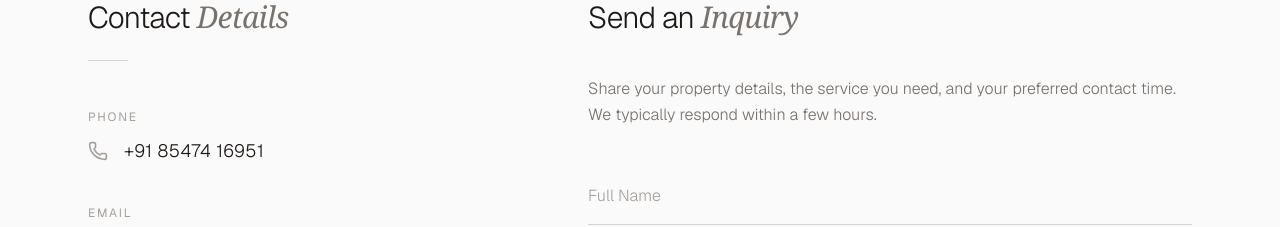
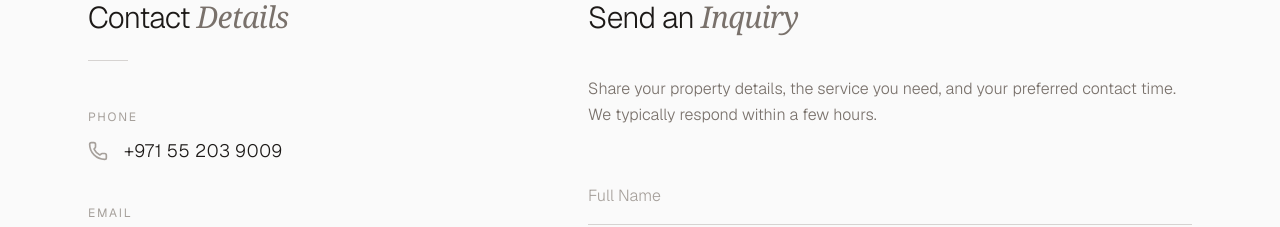
Before and after one commit to ownthesite/shaheen-flowers-website, a Next.js app: page /contact in a window 1280 px wide. Shown: the part 1100-1327 px from the top of the page. Built offline with nearby package versions, Linux system fonts and the light colour scheme; no server answers.

Commit message:
contact-no

```diff
--- a/app/contact/page.tsx
+++ b/app/contact/page.tsx
@@ -227,7 +227,7 @@ ${form.message}`;
                       href="tel:+918547416951"
                       className="tracking-wide hover:text-stone-600 transition-colors"
                     >
-                      +91 85474 16951
+                      +971 55 203 9009
                     </a>
                   </div>
                 </motion.div>
```
